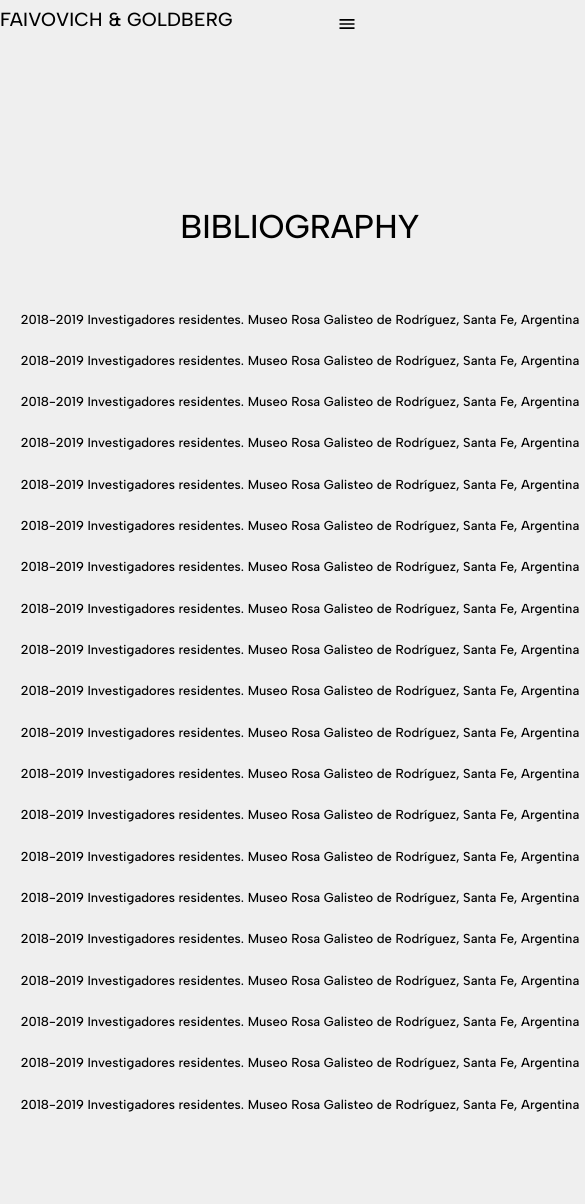
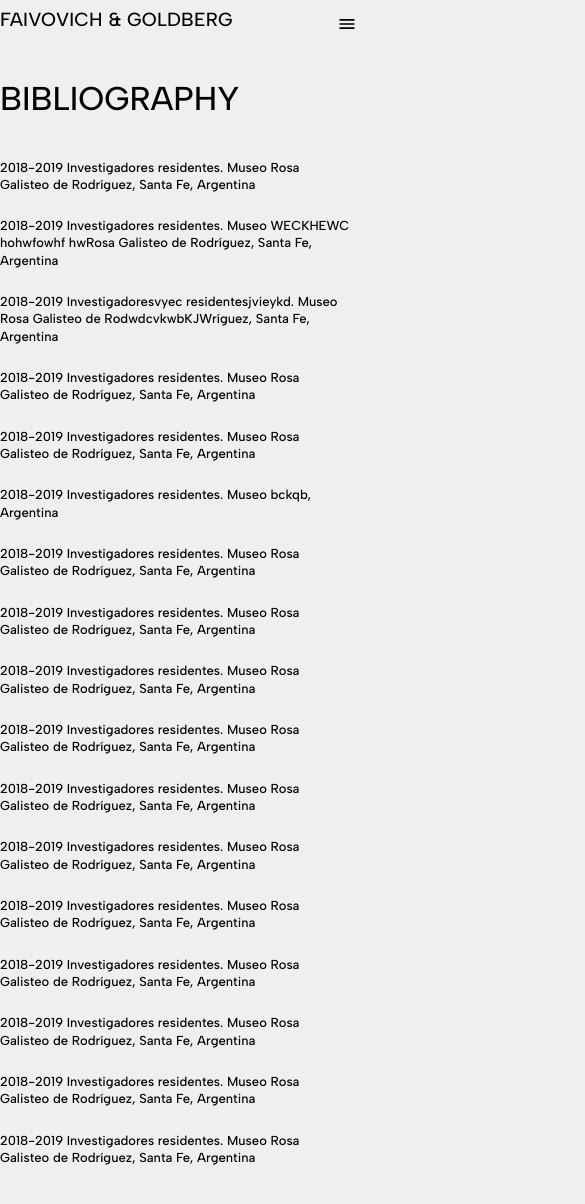
Before and after one commit to franSlepoy/faivovich-goldbergWeb, a React (Vite) app: page /bibliography in a window 390 px wide. Shown: the top 1204 px of the page, 585 px wide, since content can reach past the window. Built offline with nearby package versions, Linux system fonts and the light colour scheme.

Commit message:
pantallas mobile listas

```diff
--- a/src/components/common/NavBar/NavListDrawer.jsx
+++ b/src/components/common/NavBar/NavListDrawer.jsx
@@ -13,41 +13,37 @@
 export default function NavListDrawer() {
   return (
 
-      <Box sx={{ width: '100%', maxWidth: 200, bgcolor: 'background.paper' }}>
+      <Box sx={{ width: '100%', maxWidth: 200, bgcolor: "#EFEFEF", }}>
       <nav aria-label="main mailbox folders">
         <List>
           <ListItem disablePadding>
             <ListItemButton component={NavLink} to={"/index"} >
               <ListItemIcon>
               </ListItemIcon>
-              <ListItemText primary="INDEX"/>
+              <ListItemText primaryTypographyProps={{ fontSize: '16px' }} sx={{ml:-7, }} primary="INDEX"/>
             </ListItemButton>
           </ListItem>
         </List>
       </nav>
       <Divider />
-      <nav aria-label="secondary mailbox folders">
+      <nav aria-label="secondary mailbox folders" >
         <List>
-          <ListItem disablePadding>
+          <ListItem disablePadding >
             <ListItemButton component={NavLink} to={"/biography"} >
-            <ListItemText primary="BIOGRAPHY"  />
+            <ListItemText primaryTypographyProps={{ fontSize: '16px' }} primary="BIOGRAPHY"  />
             </ListItemButton>
           </ListItem>
           <ListItem disablePadding>
             <ListItemButton component={NavLink} to={"/bibliography"} >
-            <ListItemText primary="BIBLIOGRAPHY"  />
+            <ListItemText primaryTypographyProps={{ fontSize: '16px' }} primary="BIBLIOGRAPHY"  />
             </ListItemButton>
           </ListItem>
           <ListItem disablePadding>
             <ListItemButton component={NavLink} to={"/contacto"} >
-            <ListItemText primary="CONTACTO"  />
+            <ListItemText primaryTypographyProps={{ fontSize: '16px' }}  primary="CONTACTO"  />
             </ListItemButton>
           </ListItem>
-          <ListItem disablePadding>
-            <ListItemButton component="a" >
-            <ListItemText primary="Otro proyecto"  />
-            </ListItemButton>
-          </ListItem>
+
 
         </List>
       </nav>
--- a/src/components/pages/bibliography/Bibliography.jsx
+++ b/src/components/pages/bibliography/Bibliography.jsx
@@ -4,7 +4,8 @@
 const Bibliography = () => {
 
   return (
-    <Box margin={"auto"} width={600}>
+    <>
+    <Box margin={"auto"} width={600} sx={{display: { xs: "none", sm:"block"}}} >
       <Typography sx={{mt: 26,mb:8,textAlign:"center", fontSize:33, fontFamily:"Albert Sans",}} variant='h3'>BIBLIOGRAPHY</Typography>
       <Typography sx={{ textAlign:"center",mt:3, fontSize:13, fontFamily:"Albert Sans",}} variant='h5'>2018-2019 Investigadores residentes. Museo Rosa Galisteo de Rodríguez, Santa Fe, Argentina </Typography>
       <Typography sx={{ textAlign:"center",mt:3,fontSize:13, fontFamily:"Albert Sans",}} variant='h5'>2018-2019 Investigadores residentes. Museo Rosa Galisteo de Rodríguez, Santa Fe, Argentina </Typography>
@@ -26,12 +27,30 @@
       <Typography sx={{ textAlign:"center",mt:3,fontSize:13, fontFamily:"Albert Sans",}} variant='h5'>2018-2019 Investigadores residentes. Museo Rosa Galisteo de Rodríguez, Santa Fe, Argentina </Typography>
       <Typography sx={{ textAlign:"center",mt:3,fontSize:13, fontFamily:"Albert Sans",}} variant='h5'>2018-2019 Investigadores residentes. Museo Rosa Galisteo de Rodríguez, Santa Fe, Argentina </Typography>
       <Typography sx={{ mb: 15, textAlign:"center",mt:3,fontSize:13, fontFamily:"Albert Sans",}} variant='h5'>2018-2019 Investigadores residentes. Museo Rosa Galisteo de Rodríguez, Santa Fe, Argentina </Typography>
+  </Box>
 
+   <Box sx={{width:"90%", mt:10,display:{ xs: "block", sm:"none"}}}>
+   <Typography sx={{mb:5, fontSize:33, fontFamily:"Albert Sans",}} variant='h3'>BIBLIOGRAPHY</Typography>
+      <Typography sx={{ mt:3, fontSize:13, fontFamily:"Albert Sans",}} variant='h5'>2018-2019 Investigadores residentes. Museo Rosa Galisteo de Rodríguez, Santa Fe, Argentina </Typography>
+      <Typography sx={{ mt:3,fontSize:13, fontFamily:"Albert Sans",}} variant='h5'>2018-2019 Investigadores residentes. Museo WECKHEWC hohwfowhf hwRosa Galisteo de Rodríguez, Santa Fe, Argentina </Typography>
+      <Typography sx={{ mt:3,fontSize:13, fontFamily:"Albert Sans",}} variant='h5'>2018-2019 Investigadoresvyec residentesjvieykd. Museo Rosa Galisteo de RodwdcvkwbKJWríguez, Santa Fe, Argentina </Typography>
+      <Typography sx={{ mt:3,fontSize:13, fontFamily:"Albert Sans",}} variant='h5'>2018-2019 Investigadores residentes. Museo Rosa Galisteo de Rodríguez, Santa Fe, Argentina </Typography>
+      <Typography sx={{ mt:3,fontSize:13, fontFamily:"Albert Sans",}} variant='h5'>2018-2019 Investigadores residentes. Museo Rosa Galisteo de Rodríguez, Santa Fe, Argentina </Typography>
+      <Typography sx={{ mt:3,fontSize:13, fontFamily:"Albert Sans",}} variant='h5'>2018-2019 Investigadores residentes. Museo bckqb, Argentina </Typography>
+      <Typography sx={{ mt:3,fontSize:13, fontFamily:"Albert Sans",}} variant='h5'>2018-2019 Investigadores residentes. Museo Rosa Galisteo de Rodríguez, Santa Fe, Argentina </Typography>
+      <Typography sx={{ mt:3,fontSize:13, fontFamily:"Albert Sans",}} variant='h5'>2018-2019 Investigadores residentes. Museo Rosa Galisteo de Rodríguez, Santa Fe, Argentina </Typography>
+      <Typography sx={{ mt:3,fontSize:13, fontFamily:"Albert Sans",}} variant='h5'>2018-2019 Investigadores residentes. Museo Rosa Galisteo de Rodríguez, Santa Fe, Argentina </Typography>
+      <Typography sx={{ mt:3,fontSize:13, fontFamily:"Albert Sans",}} variant='h5'>2018-2019 Investigadores residentes. Museo Rosa Galisteo de Rodríguez, Santa Fe, Argentina </Typography>
+      <Typography sx={{ mt:3,fontSize:13, fontFamily:"Albert Sans",}} variant='h5'>2018-2019 Investigadores residentes. Museo Rosa Galisteo de Rodríguez, Santa Fe, Argentina </Typography>
+      <Typography sx={{ mt:3,fontSize:13, fontFamily:"Albert Sans",}} variant='h5'>2018-2019 Investigadores residentes. Museo Rosa Galisteo de Rodríguez, Santa Fe, Argentina </Typography>
+      <Typography sx={{ mt:3,fontSize:13, fontFamily:"Albert Sans",}} variant='h5'>2018-2019 Investigadores residentes. Museo Rosa Galisteo de Rodríguez, Santa Fe, Argentina </Typography>
+      <Typography sx={{ mt:3,fontSize:13, fontFamily:"Albert Sans",}} variant='h5'>2018-2019 Investigadores residentes. Museo Rosa Galisteo de Rodríguez, Santa Fe, Argentina </Typography>
+      <Typography sx={{ mt:3,fontSize:13, fontFamily:"Albert Sans",}} variant='h5'>2018-2019 Investigadores residentes. Museo Rosa Galisteo de Rodríguez, Santa Fe, Argentina </Typography>
+      <Typography sx={{ mt:3,fontSize:13, fontFamily:"Albert Sans",}} variant='h5'>2018-2019 Investigadores residentes. Museo Rosa Galisteo de Rodríguez, Santa Fe, Argentina </Typography>
 
-
-
-    </Box>
-
+      <Typography sx={{ mb: 10,mt:3,fontSize:13, fontFamily:"Albert Sans",}} variant='h5'>2018-2019 Investigadores residentes. Museo Rosa Galisteo de Rodríguez, Santa Fe, Argentina </Typography>
+   </Box>
+   </>
 
   )
 }
--- a/src/components/pages/biography/Biography.jsx
+++ b/src/components/pages/biography/Biography.jsx
@@ -5,7 +5,8 @@
 
 const Biography = () => {
   return (
-    <Box margin={"auto"} width={460}>
+    <>
+    <Box margin={"auto"} width={460} sx={{display: { xs: "none", sm:"block"}}}>
       <Typography sx={{mt: 26,mb:8,textAlign:"center", fontSize:33, fontFamily:"Albert Sans",}} variant='h3'>BIOGRAPHY</Typography>
       <Typography sx={{ fontSize:19, fontFamily:"Albert Sans",}} variant='h3'>Faivovich & Goldberg </Typography>
       <Typography sx={{ fontSize:15, fontFamily:"Albert Sans",}} variant="subtitle2">(Buenos Aires, 1977 / Paris, 1978) </Typography>
@@ -18,11 +19,20 @@
      <Box component={NavLink} to={"/index"}>
      <Typography sx={{fontSize:19, fontFamily:"Albert Sans", mb:15, mt:8}}>Curriculum Vitae</Typography>
      </Box>
+</Box>
 
+    <Box sx ={{mt:12, display: { xs: "block", sm:"none"} }}>
+     <Typography sx={{fontSize:33, fontFamily:"Albert Sans",}} variant='h3'>BIOGRAPHY</Typography>
+      <Typography sx={{mt:5, fontSize:19, fontFamily:"Albert Sans",}} variant='h3'>Faivovich & Goldberg </Typography>
+      <Typography sx={{ fontSize:15, fontFamily:"Albert Sans",}} variant="subtitle2">(Buenos Aires, 1977 / Paris, 1978) </Typography>
+      <Typography sx={{ mt:5, fontSize:15, fontFamily:"Albert Sans",textIndent:22, width:"90%"}} variant="subtitle2">
 
-    </Box>
-
-
+      Since 2006, Guillermo Faivovich and Nicolás Goldberg have been engaged in an intensive and wide-ranging research project—A Guide to Campo del Cielo—that forms the basis of their practice. Campo del Cielo is located in northern Argentina and was the site of a meteor shower about 4,000 years ago. Faivovich & Goldberg combine the roles of scientist, historian, anthropologist, and even bureaucrat, to conduct projects that suggest new ways of seeing and experiencing the terrestrial results of a long ago cosmic event, as well as thinking about its historical and cultural significance. For over a decade, the duo has produced a diverse body of work, laboriously mining the particularities of a singular event, Faivovich & Goldberg illuminate broadly resonant themes: the dynamics between an object and its documentation, the inherent complexities of institutional histories, and the complicated personal, cultural, and national relationships that develop with artifacts. </Typography>
+      <Typography sx={{ mb:5,  fontSize:15, fontFamily:"Albert Sans", textIndent:22, width:"90%"}} variant="subtitle2">
+      Some of Faivovich & Goldberg’s latest projects are Encuentro con el El Mataco (Museo Histórico Provincial de Rosario Julio Marc, 2019), Mesón de Fierro: Towards the XXII Century (United Nations, Vienna, 2019), Auf der Suche nach Mesón de Fierro (Naturhistorisches Museum, Vienna, 2018), Decomiso (ASU Art Museum, Arizona, 2018), Un meteorito para la Sociedad Científica del año 2105 (U-Turn, ArteBA, Buenos Aires, 2018), numero (11 Gwangju Biennal, South Korea, 2016), The San Juan Mass of Campo del Cielo en la Colección Guerrico (Museo Nacional de Bellas Artes).
+       </Typography>
+     </Box>
+     </>
   )
 }
 
--- a/src/components/pages/contacto/Contacto.jsx
+++ b/src/components/pages/contacto/Contacto.jsx
@@ -6,21 +6,25 @@
 const Contacto = () => {
 
   return (
-    <Box margin={"auto"} width={600}>
+    <>
+    <Box margin={"auto"} width={600} sx={{display: { xs: "none", sm:"block"}}}  >
       <Typography sx={{mt: 26,mb:8,textAlign:"center", fontSize:33, fontFamily:"Albert Sans",}} variant='h3'>CONTACTO</Typography>
       <Typography sx={{ textAlign:"center",mt:3, fontSize:18, fontFamily:"Albert Sans",}} variant='h5'>mail@faivovichgoldberg.com </Typography>
       <Link to={"https://www.barro.cc/es"} target={"_blank"}>
       <Typography  sx={{ textAlign:"center",mt:3, fontSize:18, fontFamily:"Albert Sans",}} variant='h5'>BARRO ARTE CONTEMPORANEO </Typography>
       </Link>
+      <Typography sx={{ mb: 15, textAlign:"center",fontSize:13, fontFamily:"Albert Sans",}} variant='h5'>BUENOS AIRES, ARG +54 11 4978 3759</Typography>
+     </Box>
 
-
-<Typography sx={{ mb: 15, textAlign:"center",fontSize:13, fontFamily:"Albert Sans",}} variant='h5'>BUENOS AIRES, ARG +54 11 4978 3759</Typography>
-
-
-
-
-    </Box>
-
+     <Box sx={{display: { xs: "block", sm:"none"} }}>
+       <Typography sx={{mt: 26,mb:8,textAlign:"center", fontSize:33, fontFamily:"Albert Sans",}} variant='h3'>CONTACTO</Typography>
+       <Typography sx={{ textAlign:"center",mt:3, fontSize:18, fontFamily:"Albert Sans",}} variant='h5'>mail@faivovichgoldberg.com </Typography>
+       <Link to={"https://www.barro.cc/es"} target={"_blank"}>
+       <Typography  sx={{ textAlign:"center",mt:3, fontSize:18, fontFamily:"Albert Sans",}} variant='h5'>BARRO ARTE CONTEMPORANEO </Typography>
+       </Link>
+       <Typography sx={{ mb: 15, textAlign:"center",fontSize:13, fontFamily:"Albert Sans",}} variant='h5'>BUENOS AIRES, ARG +54 11 4978 3759</Typography>
+     </Box>
+     </>
 
   )
 }
```
